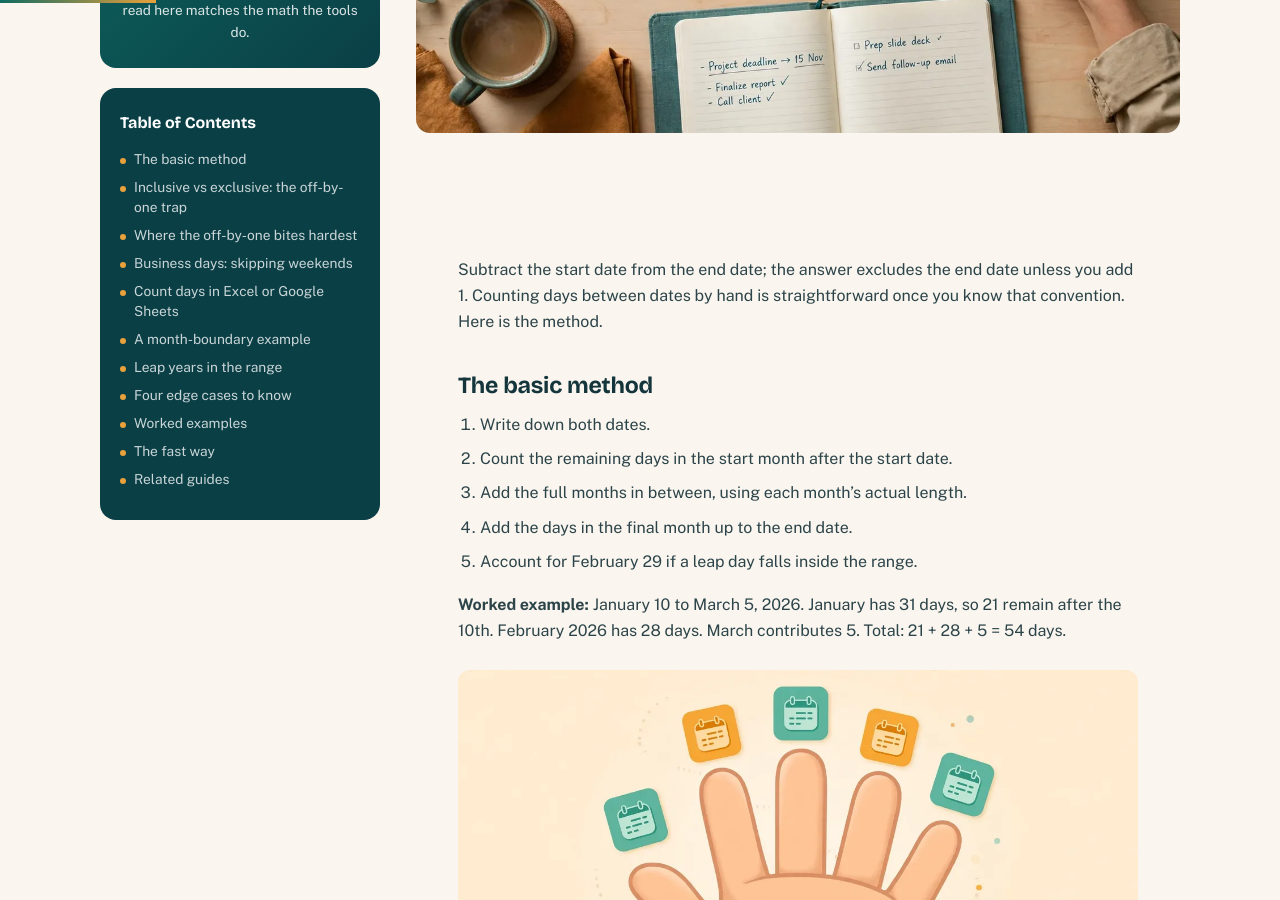
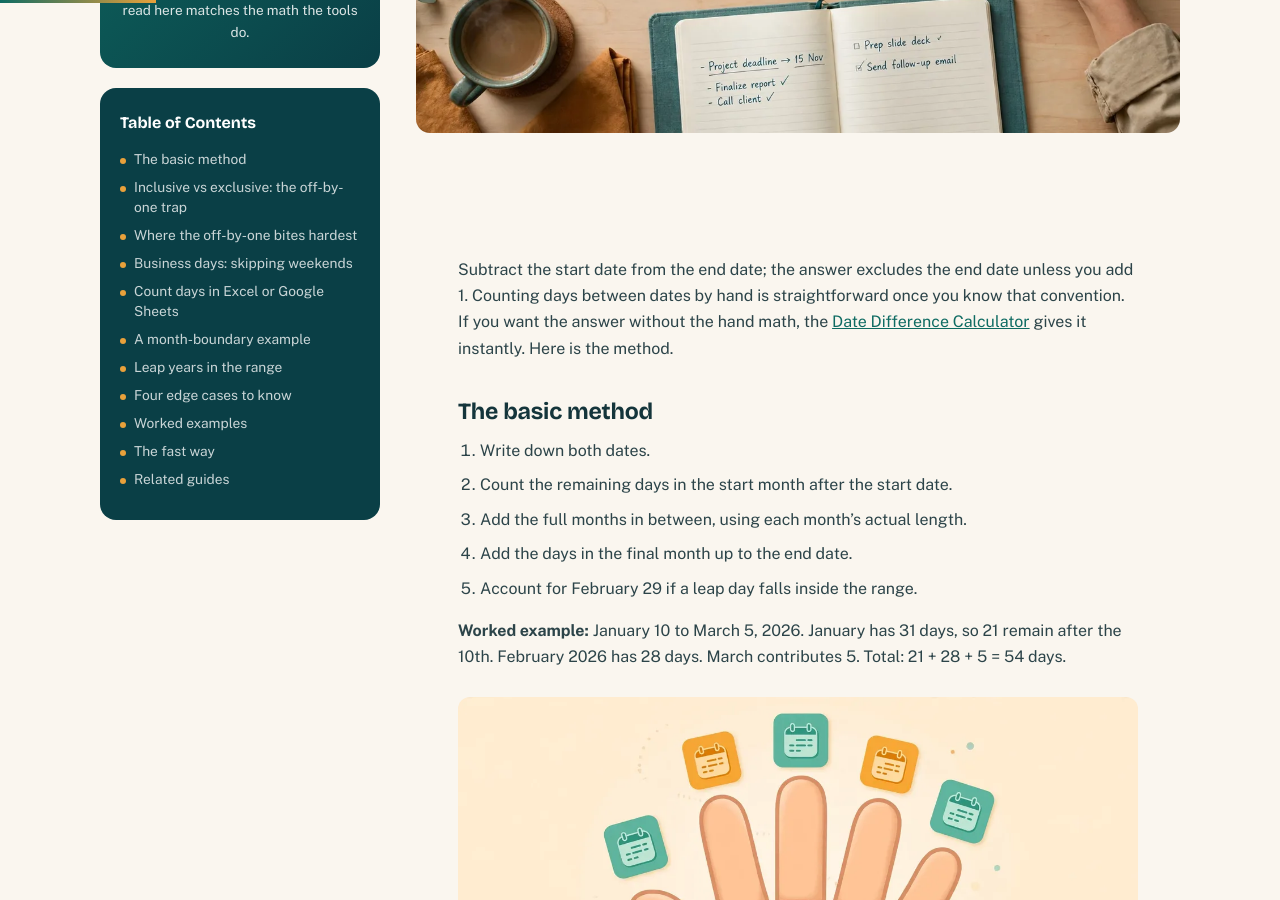
Before and after one commit to zaidmeo09-dhangal/agedatecalc, a Jekyll site: the page built from _posts/2026-10-23-how-to-count-days-between-dates.md, in a window 1280 px wide and 900 px high, scrolled down 770 px. Built offline with Jekyll 4.4.1, drawn with Linux system fonts in a browser that asks for light colours; some of the changed text lies outside the part shown.

Commit message:
SEO audit fixes: broken links, titles, DST 2027, schema, og:image

```diff
--- a/_posts/2026-10-23-how-to-count-days-between-dates.md
+++ b/_posts/2026-10-23-how-to-count-days-between-dates.md
@@ -55,7 +55,7 @@
 
 <div class="prose" markdown="1">
 
-Subtract the start date from the end date; the answer excludes the end date unless you add 1. Counting days between dates by hand is straightforward once you know that convention. Here is the method.
+Subtract the start date from the end date; the answer excludes the end date unless you add 1. Counting days between dates by hand is straightforward once you know that convention. If you want the answer without the hand math, the [Date Difference Calculator]({{ '/date-difference-calculator/' | relative_url }}) gives it instantly. Here is the method.
 
 ## The basic method
 
@@ -138,7 +138,7 @@
 
 ## The fast way
 
-Manual counting works, but month lengths and leap years make it error-prone. Our [Date Difference Calculator]({{ '/date-difference-calculator/' | relative_url }}) gives the exact answer instantly, broken into days, weeks, business days, and years/months/days, and can also [add or subtract days]({{ '/days-from-today-calculator/' | relative_url }}) from any date. For workdays only, with US federal holidays removed, use the [Business Days Calculator]({{ '/business-days-calculator/' | relative_url }}).
+Manual counting works, but month lengths and leap years make it error-prone. Our [Date Difference Calculator]({{ '/date-difference-calculator/' | relative_url }}) gives the exact answer instantly, broken into days, weeks, business days, and years/months/days, and the [Days From Today Calculator]({{ '/days-from-today-calculator/' | relative_url }}) adds or subtracts days from any date. For workdays only, with US federal holidays removed, use the [Business Days Calculator]({{ '/business-days-calculator/' | relative_url }}).
 
 ## Related guides
 
```
